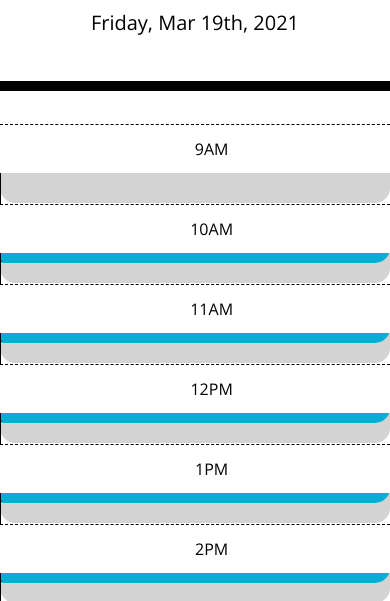
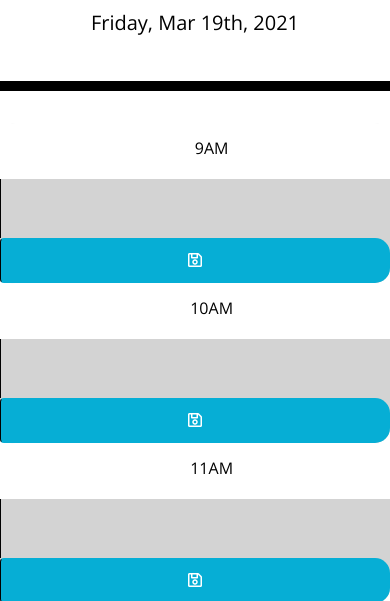
Before and after one commit to sheymanidze/Day-Planner, a plain HTML site: page index.html in a window 390 px wide. Shown: the part 256-857 px from the top of the page. Drawn offline with nearby package versions, Linux system fonts and the light colour scheme.

Commit message:
media screen added

```diff
--- a/assets/css/style.css
+++ b/assets/css/style.css
@@ -74,22 +74,15 @@ textarea {
   margin-top: 10px;
 }
 
-/*
+
 @media screen and (max-width: 766px) {
 
- .col-md-1 {
-   flex: 0 0 8.333333%;
-   max-width: 8.333333%;
- }
+  .hour {
+    white-space: none;
+    border-top: none;
+  }
 
- textarea {
-   min-height: 85px;
-   border: 0;
- }
-
- .saveBtn {
-  border: 0;
-  border-radius: 0.25rem;
-  height: 50px;
+  .row {
+    height: 160px;
+  }
 }
-} */
```
